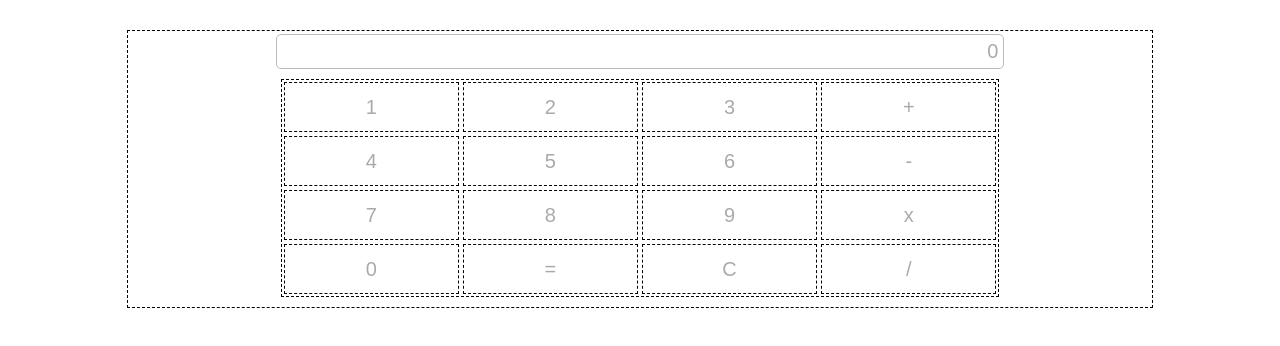
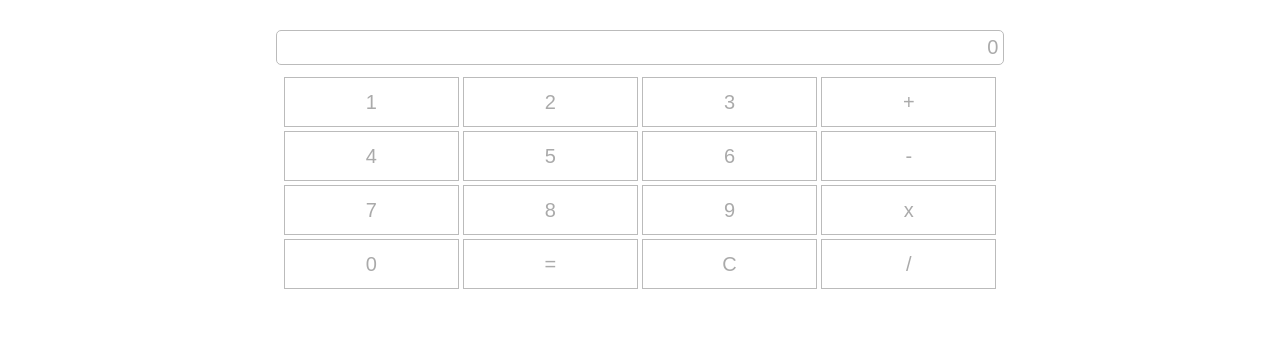
Before and after one commit to luistorres0/calculator, a plain HTML site: page index.html in a window 1280 px wide. Drawn offline with Linux system fonts and the light colour scheme.

Commit message:
removed dashed lines

```diff
--- a/styles.css
+++ b/styles.css
@@ -9,7 +9,6 @@ body {
     color: #aaa;
     width: 80%;
     margin: 30px auto;
-    border: 1px dashed black;
 }
 
 #display-container {
@@ -35,7 +34,6 @@ body {
     justify-content: center;
     align-items: center;
     flex-wrap: wrap;
-    border: 1px dashed black;
     width: 70%;
     margin: 10px auto;
 }
@@ -56,6 +54,6 @@ body {
     min-height: 50px;
     margin: 2px;
     padding: 2px;
-    border: 1px dashed black;
+    border: 1px solid #bbb;
     background-color: white;
 }
```
